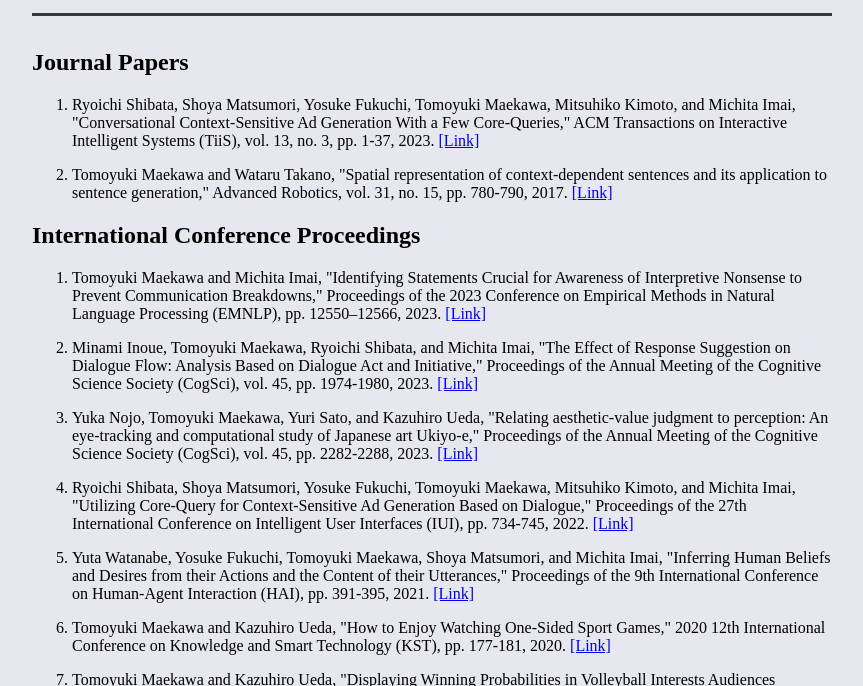
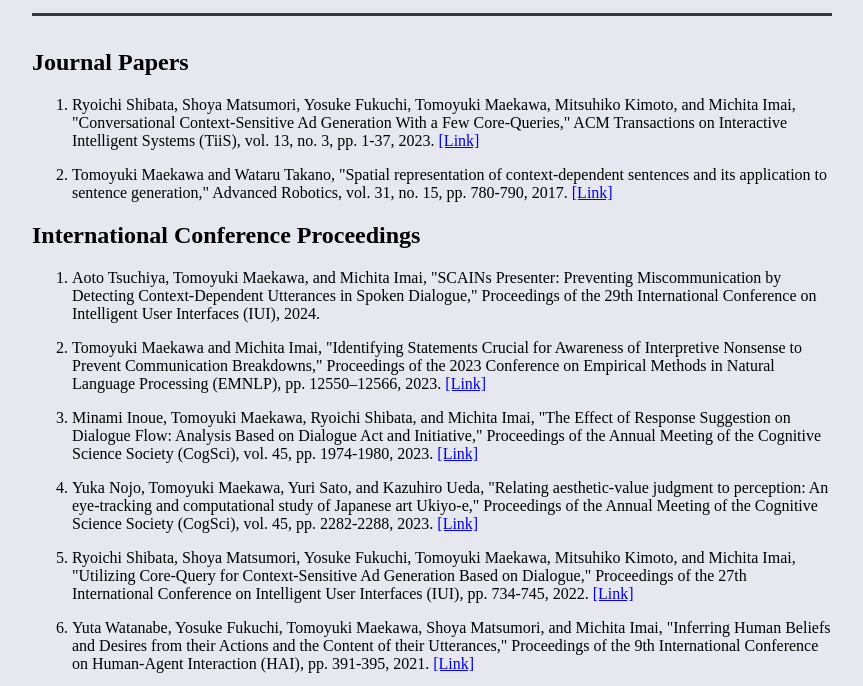
Before and after one commit to tomoyukimaekawa/tomoyukimaekawa.github.io, a plain HTML site: page publications.html in a window 1280 px wide. Shown: the part 101-787 px from the top of the page, without its empty margins (208-1071 px from the left). Drawn offline with Linux system fonts and the light colour scheme.

Commit message:
add iui2024

```diff
--- a/publications.html
+++ b/publications.html
@@ -61,6 +61,13 @@
     <section>
       <h2>International Conference Proceedings</h2>
       <ol>
+        <li>
+          <p>
+            Aoto Tsuchiya, Tomoyuki Maekawa, and Michita Imai,
+            "SCAINs Presenter: Preventing Miscommunication by Detecting Context-Dependent Utterances in Spoken Dialogue,"
+            Proceedings of the 29th International Conference on Intelligent User Interfaces (IUI), 2024.
+          </p>
+        </li>
         <li>
           <p>
             Tomoyuki Maekawa and Michita Imai,
```
